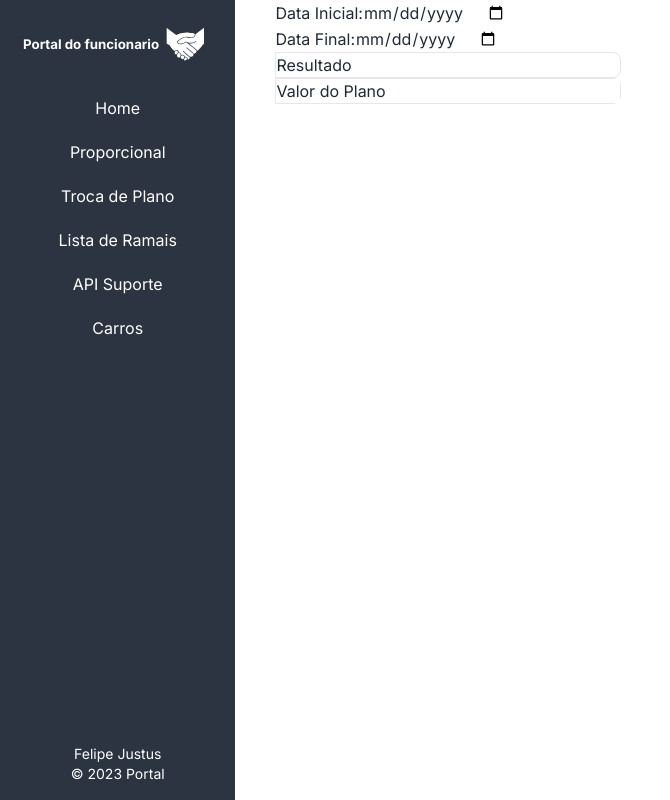
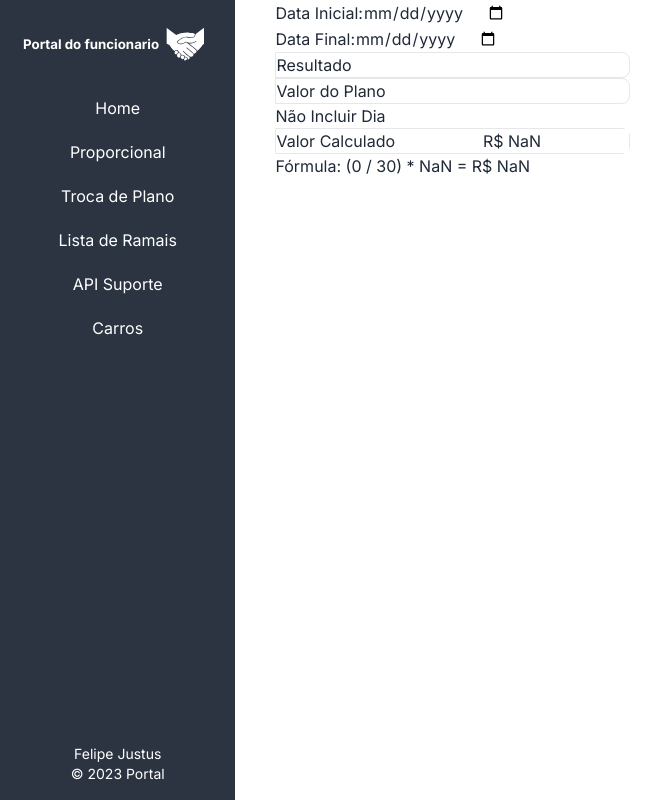
Before and after one commit to FelipeJustusMatos/Portal-do-Funcionario-ConectTelecom, a Next.js app: page /teste in a window 1280 px wide. Shown: the whole page, without its empty margins (0-670 px from the left). Built offline with nearby package versions, Linux system fonts and the light colour scheme.

Commit message:
teste com incluir dia

```diff
--- a/src/app/teste/page.jsx
+++ b/src/app/teste/page.jsx
@@ -1,9 +1,11 @@
 "use client";
-import React from "react";
+import React, { useState } from "react";
 
 const DateSubtraction = () => {
-  const [startDate, setStartDate] = React.useState("");
-  const [endDate, setEndDate] = React.useState("");
+  const [startDate, setStartDate] = useState("");
+  const [endDate, setEndDate] = useState("");
+  const [plano, setPlano] = useState(0);
+  const [includeDay, setIncludeDay] = useState(true);
 
   const handleStartDateChange = (e) => {
     setStartDate(e.target.value);
@@ -13,12 +15,33 @@ const DateSubtraction = () => {
     setEndDate(e.target.value);
   };
 
+  const handlePlanoChange = (e) => {
+    setPlano(parseFloat(e.target.value));
+  };
+
+  const toggleIncludeDay = () => {
+    setIncludeDay(!includeDay);
+  };
+
   const calculateDaysPassed = () => {
     const startDateObj = new Date(startDate);
     const endDateObj = new Date(endDate);
     const timeDiff = endDateObj.getTime() - startDateObj.getTime();
     const daysPassed = Math.floor(timeDiff / (1000 * 3600 * 24));
     return daysPassed;
+  };
+
+  const calculateResult = () => {
+    const days = includeDay ? calculateDaysPassed() + 1 : calculateDaysPassed();
+    const result = (plano / 30) * days;
+    return result.toFixed(2);
+  };
+
+  const formatCurrency = (value) => {
+    return new Intl.NumberFormat("pt-BR", {
+      style: "currency",
+      currency: "BRL",
+    }).format(value);
   };
 
   return (
@@ -46,8 +69,33 @@ const DateSubtraction = () => {
           />
         </li>
         <li className="border rounded-r-lg">
-          <label className="">Valor do Plano</label>
-          <input id="plano" type="number" className="text-center" />
+          <label>Valor do Plano</label>
+          <input
+            id="plano"
+            type="number"
+            className="text-center"
+            onChange={handlePlanoChange}
+          />
+        </li>
+        <li>
+          <button onClick={toggleIncludeDay}>
+            {includeDay ? "Não Incluir Dia" : "Incluir Dia"}
+          </button>
+        </li>
+        <li className="border rounded-r-lg">
+          <label>Valor Calculado</label>
+          <input
+            type="text"
+            className="text-center"
+            value={formatCurrency(calculateResult())}
+            readOnly
+          />
+        </li>
+        <li>
+          <p>
+            Fórmula: ({plano} / 30) * {calculateDaysPassed()} ={" "}
+            {formatCurrency(calculateResult())}
+          </p>
         </li>
       </ul>
     </div>
```
